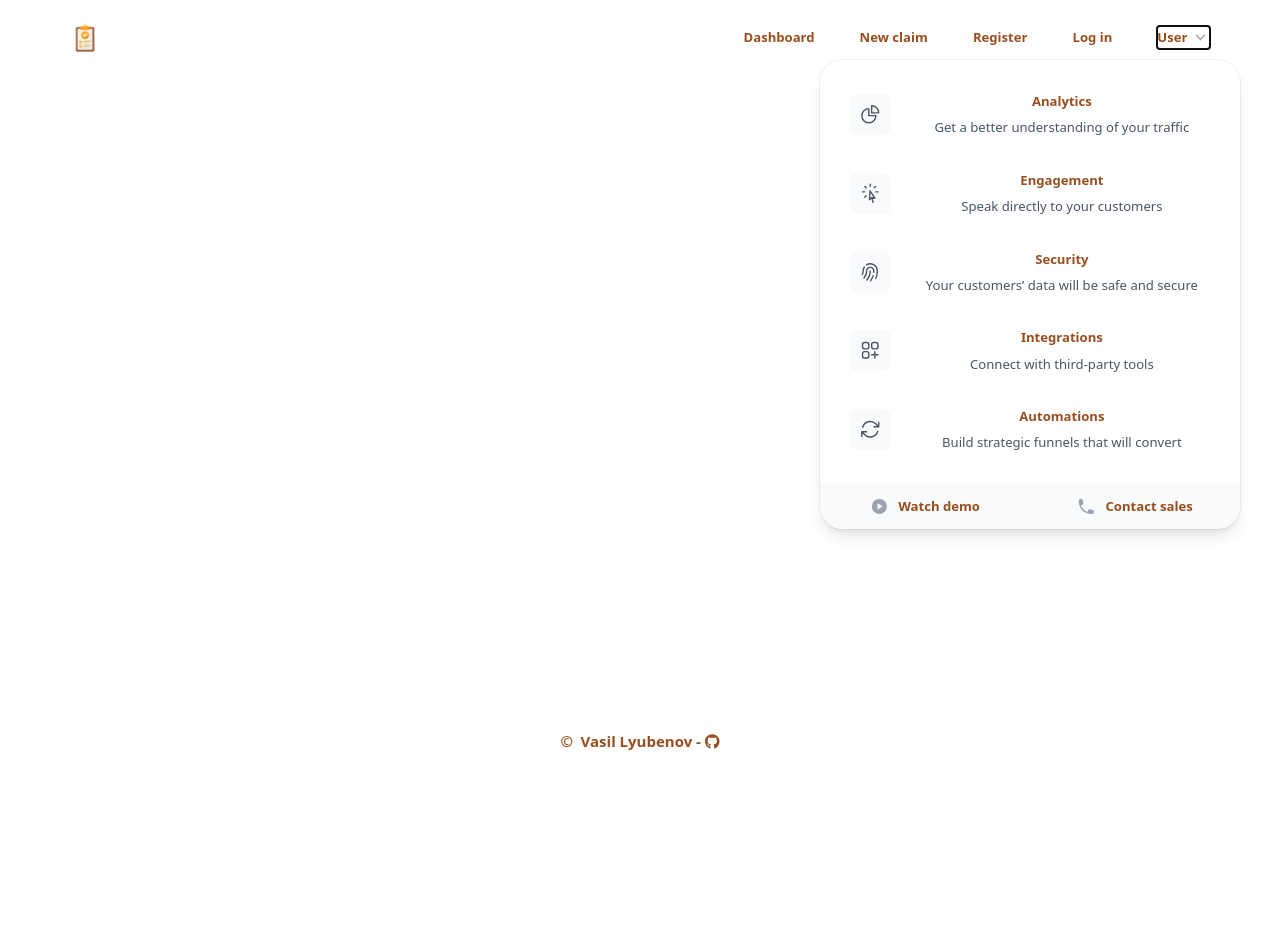
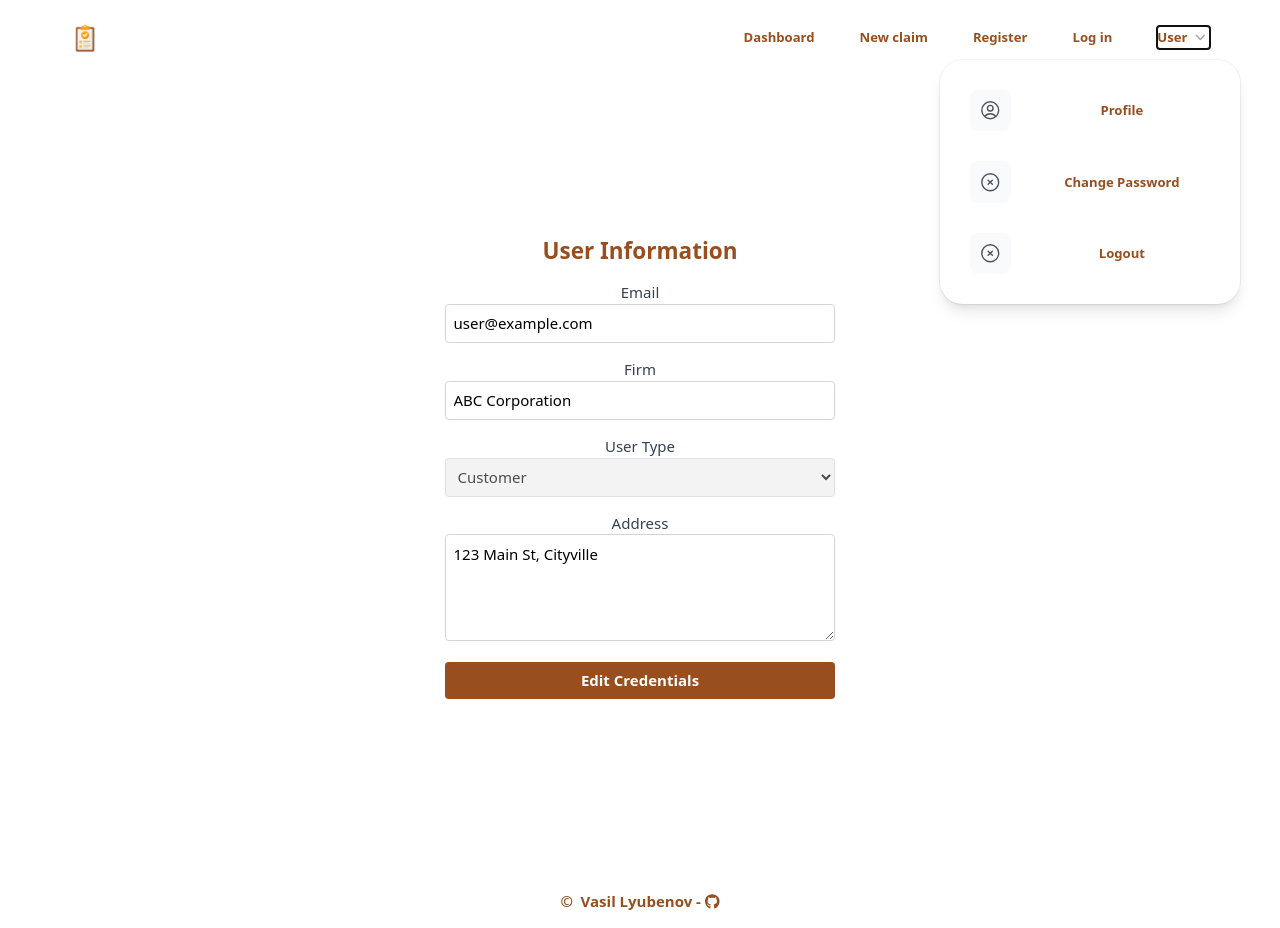
Before and after one commit to vasilvlyubenov/claim-central, a React (Vite) app in the folder claim-central/: page /profile in a window 1280 px wide. Both pictures are taken after a click on the button "User". Before the commit the page ends 800 px from the top, so only its background shows below. Built offline with nearby package versions, Linux system fonts and the light colour scheme.

Commit message:
added profile page

```diff
--- a/claim-central/src/App.tsx
+++ b/claim-central/src/App.tsx
@@ -5,6 +5,7 @@ import Header from 'components/Header/Header';
 import Footer from 'components/Footer/Footer';
 import Login from 'components/Login/Login';
 import Register from 'components/Register/Register';
+import Profile from 'components/Profile/Profile';
 
 function App() {
 
@@ -16,6 +17,7 @@ function App() {
             <Route path='/' />
             <Route path='/login' element={<Login/>} />
             <Route path='/register' element={<Register />} />
+            <Route path='/profile' element={<Profile />} />
           </Routes>
 
       </div>
--- a/claim-central/src/components/Header/Header.tsx
+++ b/claim-central/src/components/Header/Header.tsx
@@ -1,31 +1,18 @@
 import { Fragment, useState } from 'react';
-import {Link} from 'react-router-dom';
+import { Link } from 'react-router-dom';
 import { Dialog, Disclosure, Popover, Transition } from '@headlessui/react';
 import {
-  ArrowPathIcon,
   Bars3Icon,
-  ChartPieIcon,
-  CursorArrowRaysIcon,
-  FingerPrintIcon,
-  SquaresPlusIcon,
   XMarkIcon,
+  UserCircleIcon,
+  XCircleIcon
 } from '@heroicons/react/24/outline';
-import { ChevronDownIcon, PhoneIcon, PlayCircleIcon } from '@heroicons/react/20/solid';
+import { ChevronDownIcon } from '@heroicons/react/20/solid';
 
-const products = [
-
-
-  { name: 'Analytics', description: 'Get a better understanding of your traffic', href: '#', icon: ChartPieIcon },
-  { name: 'Engagement', description: 'Speak directly to your customers', href: '#', icon: CursorArrowRaysIcon },
-  { name: 'Security', description: 'Your customers’ data will be safe and secure', href: '#', icon: FingerPrintIcon },
-  { name: 'Integrations', description: 'Connect with third-party tools', href: '#', icon: SquaresPlusIcon },
-  { name: 'Automations', description: 'Build strategic funnels that will convert', href: '#', icon: ArrowPathIcon },
-];
-const callsToAction = [
-
-
-  { name: 'Watch demo', href: '#', icon: PlayCircleIcon },
-  { name: 'Contact sales', href: '#', icon: PhoneIcon },
+const userLinks = [
+  { name: 'Profile', href: '/profile', icon: UserCircleIcon },
+  { name: 'Change Password', href: '/change-password', icon: XCircleIcon },
+  { name: 'Logout', href: '/logout', icon: XCircleIcon },
 ];
 
 function classNames(...classes: string[]) {
@@ -39,10 +26,10 @@ export default function Example() {
     <header className="bg-white">
       <nav className="mx-auto flex max-w-7xl items-center justify-between p-6 lg:px-8 " aria-label="Global">
         <div className="flex lg:flex-1">
-          <a href="#" className="-m-1.5 p-1.5">
+          <Link to="#" className="-m-1.5 p-1.5">
             <span className="sr-only">Your Company</span>
             <img className="h-8 w-auto" src="/src/assets/icon.png" alt="" />
-          </a>
+          </Link>
         </div>
         <div className="flex lg:hidden">
           <button
@@ -56,12 +43,12 @@ export default function Example() {
         </div>
         <Popover.Group className="hidden lg:flex lg:gap-x-12">
 
-          <a href="/dashboard" className="text-sm font-semibold leading-6 text-central">
+          <Link to="/dashboard" className="text-sm font-semibold leading-6 text-central">
             Dashboard
-          </a>
-          <a href="/new-claim" className="text-sm font-semibold leading-6 text-central">
+          </Link>
+          <Link to="/new-claim" className="text-sm font-semibold leading-6 text-central">
             New claim
-          </a>
+          </Link>
           <Link to="/register" className="text-sm font-semibold leading-6 text-central">
             Register
           </Link>
@@ -85,9 +72,9 @@ export default function Example() {
               leaveFrom="opacity-100 translate-y-0"
               leaveTo="opacity-0 translate-y-1"
             >
-              <Popover.Panel className="absolute -right-8 top-full z-10 mt-3 w-screen max-w-md overflow-hidden rounded-3xl bg-white shadow-lg ring-1 ring-gray-900/5">
+              <Popover.Panel className="absolute -right-8 top-full z-10 mt-3 w-screen max-w-xs overflow-hidden rounded-3xl bg-white shadow-lg ring-1 ring-gray-900/5">
                 <div className="p-4">
-                  {products.map((item) => (
+                  {userLinks.map((item) => (
                     <div
                       key={item.name}
                       className="group relative flex items-center gap-x-6 rounded-lg p-4 text-sm leading-6 hover:bg-central-2"
@@ -96,27 +83,15 @@ export default function Example() {
                         <item.icon className="h-6 w-6 text-gray-600 group-hover:text-indigo-600" aria-hidden="true" />
                       </div>
                       <div className="flex-auto">
-                        <a href={item.href} className="block font-semibold text-central">
+                        <Link to={item.href} className="block font-semibold text-central">
                           {item.name}
                           <span className="absolute inset-0" />
-                        </a>
-                        <p className="mt-1 text-gray-600">{item.description}</p>
+                        </Link>
                       </div>
                     </div>
                   ))}
                 </div>
-                <div className="grid grid-cols-2 divide-x divide-gray-900/5 bg-gray-50">
-                  {callsToAction.map((item) => (
-                    <a
-                      key={item.name}
-                      href={item.href}
-                      className="flex items-center justify-center gap-x-2.5 p-3 text-sm font-semibold leading-6 text-central hover:bg-central-2"
-                    >
-                      <item.icon className="h-5 w-5 flex-none text-gray-400" aria-hidden="true" />
-                      {item.name}
-                    </a>
-                  ))}
-                </div>
+
               </Popover.Panel>
             </Transition>
           </Popover>
@@ -127,9 +102,9 @@ export default function Example() {
         <div className="fixed inset-0 z-10" />
         <Dialog.Panel className="fixed inset-y-0 right-0 z-10 w-full overflow-y-auto bg-white px-6 py-6 sm:max-w-sm sm:ring-1 sm:ring-gray-900/10">
           <div className="flex items-center justify-between">
-            <a href="#" className="-m-1.5 p-1.5">
+            <Link to="#" className="-m-1.5 p-1.5">
               <span className="sr-only">Your Company</span>
-            </a>
+            </Link>
             <button
               type="button"
               className="-m-2.5 rounded-md p-2.5 text-gray-700"
@@ -146,18 +121,18 @@ export default function Example() {
                   {({ open }) => (
                     <>
                       <Disclosure.Button className="flex w-full items-center justify-between rounded-lg py-2 pl-3 pr-3.5 text-base font-semibold leading-7 text-central hover:bg-gray-50">
-                        Product
+                        User
                         <ChevronDownIcon
                           className={classNames(open ? 'rotate-180' : '', 'h-5 w-5 flex-none')}
                           aria-hidden="true"
                         />
                       </Disclosure.Button>
                       <Disclosure.Panel className="mt-2 space-y-2">
-                        {[...products, ...callsToAction].map((item) => (
+                        {[...userLinks].map((item) => (
                           <Disclosure.Button
                             key={item.name}
-                            as="a"
-                            href={item.href}
+                            as={Link}
+                            to={item.href}
                             className="block rounded-lg py-2 pl-6 pr-3 text-sm font-semibold leading-7 text-central hover:bg-gray-50"
                           >
                             {item.name}
@@ -167,26 +142,32 @@ export default function Example() {
                     </>
                   )}
                 </Disclosure>
-                <a
-                  href="#"
+                <Link
+                  to="#"
                   className="-mx-3 block rounded-lg px-3 py-2 text-base font-semibold leading-7 text-central hover:bg-gray-50"
                 >
                   Features
-                </a>
-                <a
-                  href="#"
+                </Link>
+                <Link
+                  to="#"
                   className="-mx-3 block rounded-lg px-3 py-2 text-base font-semibold leading-7 text-central hover:bg-gray-50"
                 >
                   Marketplace
-                </a>
-                <a
-                  href="#"
+                </Link>
+                <Link
+                  to="#"
                   className="-mx-3 block rounded-lg px-3 py-2 text-base font-semibold leading-7 text-central hover:bg-gray-50"
                 >
                   Company
-                </a>
+                </Link>
               </div>
               <div className="py-6">
+                <Link
+                  to="/register"
+                  className="-mx-3 block rounded-lg px-3 py-2.5 text-base font-semibold leading-7 text-central hover:bg-gray-50"
+                >
+                  Register
+                </Link>
                 <Link
                   to="/login"
                   className="-mx-3 block rounded-lg px-3 py-2.5 text-base font-semibold leading-7 text-central hover:bg-gray-50"
--- /dev/null
+++ b/claim-central/src/components/Profile/Profile.css
@@ -0,0 +1,16 @@
+.profile input, .profile select, .profile option, .profile textarea {
+    color: #000;
+}
+
+.profile input:focus, .profile select:focus, .profile textarea:focus  {
+    outline: 2px solid #984e1e;
+}
+
+.profile button {
+    background-color: #984e1e;
+    font-weight: 600;
+}
+
+.profile button:active {
+    background-color: #83451b;
+}
--- /dev/null
+++ b/claim-central/src/components/Profile/Profile.tsx
@@ -0,0 +1,149 @@
+import { useState, ChangeEvent, FormEvent } from 'react';
+import './Profile.css';
+
+interface UserData {
+    email: string;
+    password: string;
+    firm: string;
+    userType: 'customer' | 'supplier';
+    address: string;
+}
+
+export default function UserInfoPage() {
+    const initialUserData: UserData = {
+        email: 'user@example.com',
+        password: '********',
+        firm: 'ABC Corporation',
+        userType: 'customer',
+        address: '123 Main St, Cityville',
+    };
+
+    const [userData, setUserData] = useState<UserData>(initialUserData);
+    const [isEditing, setIsEditing] = useState(false);
+
+    const handleInputChange = (e: ChangeEvent<HTMLInputElement | HTMLSelectElement | HTMLTextAreaElement>) => {
+        const { name, value } = e.target;
+        setUserData({
+            ...userData,
+            [name]: value,
+        });
+    };
+
+    const handleEditToggle = () => {
+        setIsEditing((prevIsEditing) => !prevIsEditing);
+    };
+
+    const handleSubmit = (e: FormEvent) => {
+        e.preventDefault();
+        if (isEditing) {
+            // Add your update user logic here, using userData
+            console.log('User information updated:', userData);
+        }
+        setIsEditing(false);
+    };
+
+    return (
+        <div className="min-h-screen flex items-center justify-center profile">
+            <div className="w-full max-w-md p-4">
+                <h2 className="text-2xl font-semibold text-center text-central mb-4">User Information</h2>
+                <form onSubmit={handleSubmit}>
+                    <div className="mb-4">
+                        <label htmlFor="email" className="block text-gray-700 font-medium">
+                            Email
+                        </label>
+                        <input
+                            type="email"
+                            id="email"
+                            name="email"
+                            value={userData.email}
+                            onChange={handleInputChange}
+                            className="w-full p-2 border border-gray-300 rounded focus:outline-none focus:border-blue-500"
+                            readOnly={!isEditing}
+                            required
+                        />
+                    </div>
+                    <div className="mb-4">
+                        <label htmlFor="firm" className="block text-gray-700 font-medium">
+                            Firm
+                        </label>
+                        <input
+                            type="text"
+                            id="firm"
+                            name="firm"
+                            value={userData.firm}
+                            onChange={handleInputChange}
+                            className="w-full p-2 border border-gray-300 rounded focus:outline-none focus:border-blue-500"
+                            readOnly={!isEditing}
+                            required
+                        />
+                    </div>
+                    <div className="mb-4">
+                        <label htmlFor="userType" className="block text-gray-700 font-medium">
+                            User Type
+                        </label>
+                        <select
+                            id="userType"
+                            name="userType"
+                            value={userData.userType}
+                            onChange={handleInputChange}
+                            className="w-full p-2 border border-gray-300 rounded focus:outline-none focus:border-blue-500"
+                            disabled
+                            required
+                        >
+                            <option value="customer" disabled>
+                                Customer
+                            </option>
+                            <option value="supplier" disabled>
+                                Supplier
+                            </option>
+                        </select>
+                    </div>
+                    <div className="mb-4">
+                        <label htmlFor="address" className="block text-gray-700 font-medium">
+                            Address
+                        </label>
+                        <textarea
+                            id="address"
+                            name="address"
+                            value={userData.address}
+                            onChange={handleInputChange}
+                            className="w-full p-2 border border-gray-300 rounded focus:outline-none"
+                            rows={4}
+                            readOnly={!isEditing}
+                            required
+                        />
+                    </div>
+                    <div className="mb-4">
+                        {isEditing ? (
+                            <>
+                                <button
+                                    type="submit"
+                                    className="w-full text-white p-2 rounded"
+                                >
+                                    Save Changes
+                                </button>
+                                <button
+                                    key={'cancel-edit'}
+                                    type="button"
+                                    className="w-full  text-white p-2 rounded mt-2"
+                                    onClick={handleEditToggle}
+                                >
+                                    Cancel
+                                </button>
+                            </>
+                        ) : (
+                            <button
+                                key={'toggle-edit'}
+                                type="button"
+                                className="w-full text-white p-2 rounded"
+                                onClick={handleEditToggle}
+                            >
+                                Edit Credentials
+                            </button>
+                        )}
+                    </div>
+                </form>
+            </div>
+        </div>
+    );
+}
```
Lines whose indentation alone changed are shown as unchanged.
